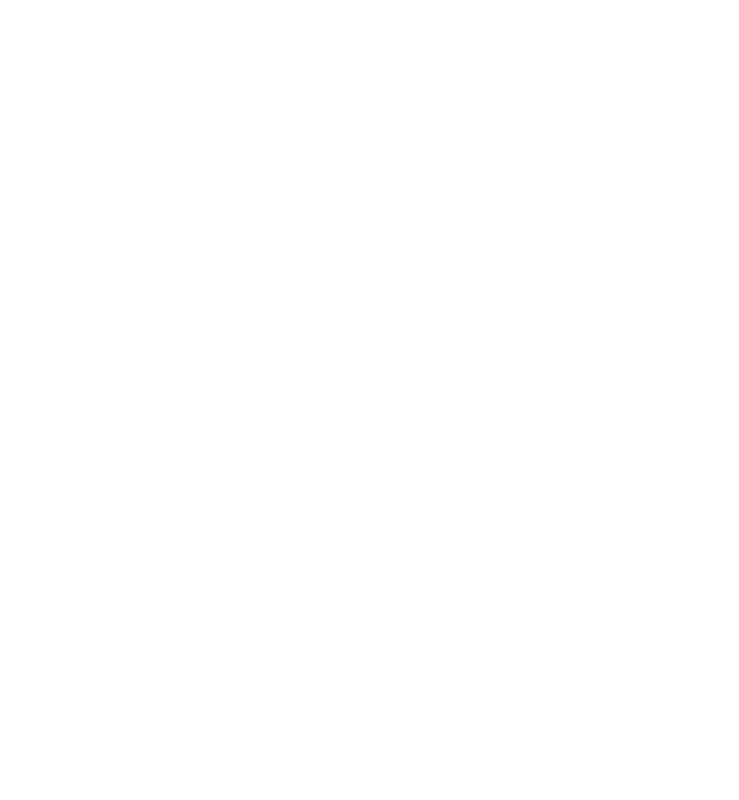
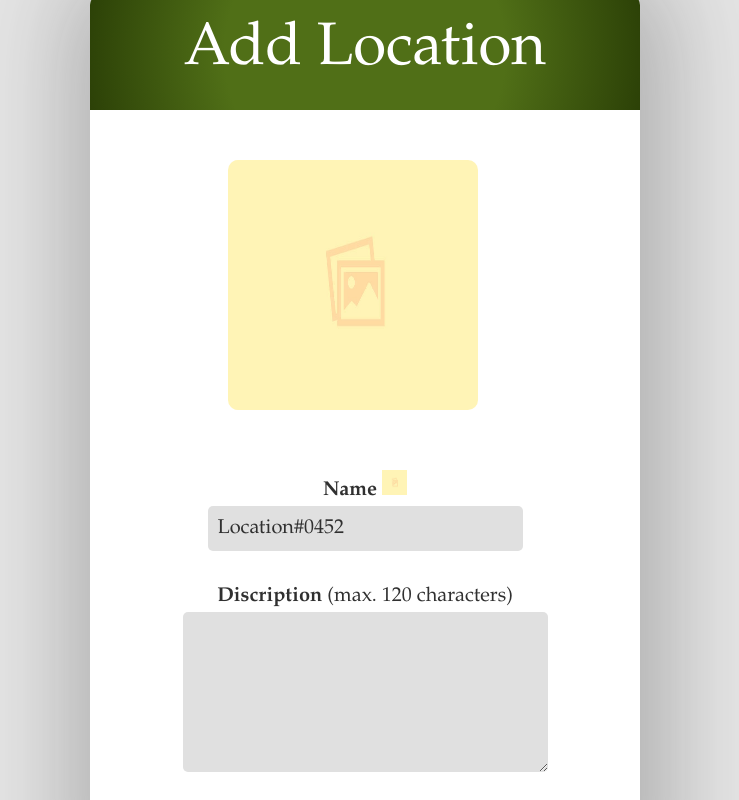
Before and after one commit to WouterOnGithub/Waystone, a React (Vite) app in the folder waystoneProject/: page /user/Add_Location in a window 1280 px wide. Before the commit this address had no page. Shown: the whole page, without its empty margins (275-1014 px from the left). Built offline with nearby package versions, Linux system fonts and the light colour scheme.

Commit message:
Add_Location complete

```diff
--- a/waystoneProject/src/App.jsx
+++ b/waystoneProject/src/App.jsx
@@ -17,7 +17,7 @@ import New_Campaign_Page_CAMPAIGN from "./pages/New_Campaign_Page_CAMPAIGN"
 import New_Campaign_Page_MAPBUILDER from "./pages/New_Campaign_Page_MAPBUILDER"
 
 {/* import Add_Building_Region from "./pages/Add_Building_Region" */}
-{/* import Add_Location from "./pages/Add_Location" */}
+import Add_Location from "./pages/Add_Location"
 {/* import Add_Container from "./pages/Add_Container" */}
 {/* import Add_Item from "./pages/Add_Item" */}
 {/* import Add_Character from "./pages/Add_Character" */}
@@ -60,7 +60,7 @@ function App()
                 <Route path="/user/New_Campaign_Page_MAPBUILDER" element={<New_Campaign_Page_MAPBUILDER />} />
 
                 {/* <Route path="/user/Add_Building_Region" element={<Add_Building_Region />} /> */}
-                {/* <Route path="/user/Add_Location" element={<Add_Location />} /> */}
+                <Route path="/user/Add_Location" element={<Add_Location />} />
                 {/* <Route path="/user/Add_Container" element={<Add_Container />} /> */}
                 {/* <Route path="/user/Add_Item" element={<Add_Item />} /> */}
                 {/* <Route path="/user/Add_Character" element={<Add_Character />} /> */}
--- a/waystoneProject/src/pages/Add_Building_Region.jsx
+++ b/waystoneProject/src/pages/Add_Building_Region.jsx
@@ -1 +1 @@
-/* Not completed */
+/* completed */
--- a/waystoneProject/src/pages/Add_Location.jsx
+++ b/waystoneProject/src/pages/Add_Location.jsx
@@ -1 +1,46 @@
-/* Not completed */
+import React from "react";
+import { Link } from "react-router-dom";
+import "./pages-css/CSS.css";
+import "./pages-css/Add_View.css";
+import UploadIMG_Logo from "../assets/PlaceholderImage.jpg";
+import Required_Logo from "../assets/PlaceholderImage.jpg";
+import Placeholder from "../assets/PlaceholderImage.jpg";
+
+function Add_Location()
+{
+  return (
+    <div id="addview-page">
+    <div id="addview-box">
+
+      <p id="addview-title">Add Location</p>
+
+      <div id="addview-content">
+
+        <form id="input-box-gray">
+            <label htmlFor="upload-img">
+                <img src={UploadIMG_Logo} alt="UploadIMG_Logo" id="UploadIMG_Logo" className="addview-uploadimg" />
+            </label>
+            <input type="file" id="upload-img" hidden/>
+            <br />
+            <label htmlFor="name-location"><b>Name</b></label> <img src={Required_Logo} alt="Required_Logo" id="Required_Logo" /> <br />
+            <input type="text" id="name-location" defaultValue="Location#0452"/>
+            <br /><br />
+
+            <div id="addview-discription">
+                <label htmlFor="discription-location"><b>Discription</b> (max. 120 characters)</label><br />
+                <textarea name="discription-location" id="discription-location" maxlength="120"></textarea>
+            </div>
+
+            <br />
+            <button id="button-green">Save</button>
+            <button id="button-green">Back</button>
+            <br /><br />
+        </form>
+
+      </div>
+    </div>
+    </div>
+  );
+}
+
+export default Add_Location;
--- /dev/null
+++ b/waystoneProject/src/pages/pages-css/Add_View.css
@@ -0,0 +1,58 @@
+/* This is all the css for the Add/View pop-ups */
+*
+{
+    --addview-text: 60px;
+}
+
+#addview-page
+{
+    position: fixed;
+    display: flex;
+    justify-content: center;
+    align-items: center;
+    top: 0;
+    width: 100vw; /* view-width to center the pop-up */
+    height: 100vh; /* view-width to center the pop-up */
+    padding-top: 40px;
+    padding-bottom: 40px; /* Needs to be FIXED */
+    background: rgba(0, 0, 0, 0.1); /* Should cover info behind it */
+}
+
+#addview-box
+{
+    border-radius: var(--border-radius);
+    background-color: var(--background-colour);
+    width: 550px;
+    margin: 40px;
+    box-shadow: 5px 5px 100px 25px rgba(43, 43, 43, 0.3);
+}
+
+#addview-title
+{
+    background: var(--background-gradient);
+    font-size: var(--addview-text);
+    color: var(--text-color2);
+    text-align: center;
+    width: auto;
+    height: auto;
+    padding-top: 10px;
+    padding-bottom: 15px;
+}
+
+#addview-content
+{
+    text-align: center;
+}
+
+.addview-uploadimg
+{
+    margin-left: 25%;
+    margin-top: 50px;
+    margin-bottom: 50px;
+}
+
+#addview-discription textarea
+{
+    width: 350px;
+    height: 150px;
+}
--- a/waystoneProject/src/pages/pages-css/CSS.css
+++ b/waystoneProject/src/pages/pages-css/CSS.css
@@ -77,11 +77,6 @@ nav a:hover
     /* TO BE ABJUSTED WHEN TRUE IMG IS ADDED */
     width: 70%;
     height: 250px;
-}
-#Settings_Logo
-{
-    /* TO BE ABJUSTED WHEN TRUE IMG IS ADDED */
-    width: 10%;
 }
 
 #main /* the whole page minus the navigation */
@@ -193,7 +188,7 @@ nav a:hover
 /* input boxes */
 #UploadIMG_Logo
 {
-    border-radius: 200px;
+    border-radius: var(--border-radius);
     cursor: pointer;
     height: 250px; /* later replaced by: height: 40%; */
     width: 250px; /* later replaced by: width: 40%; */
```
